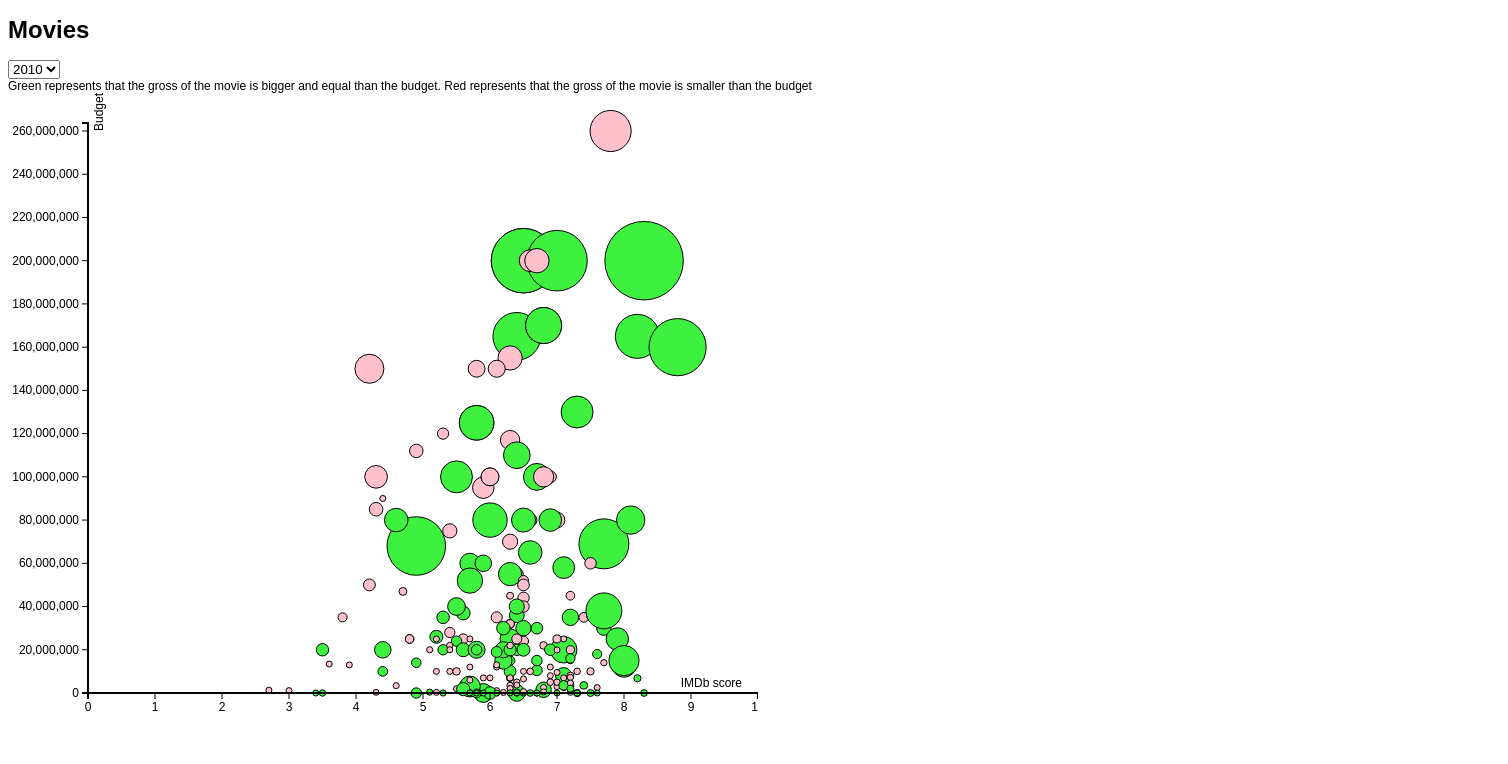
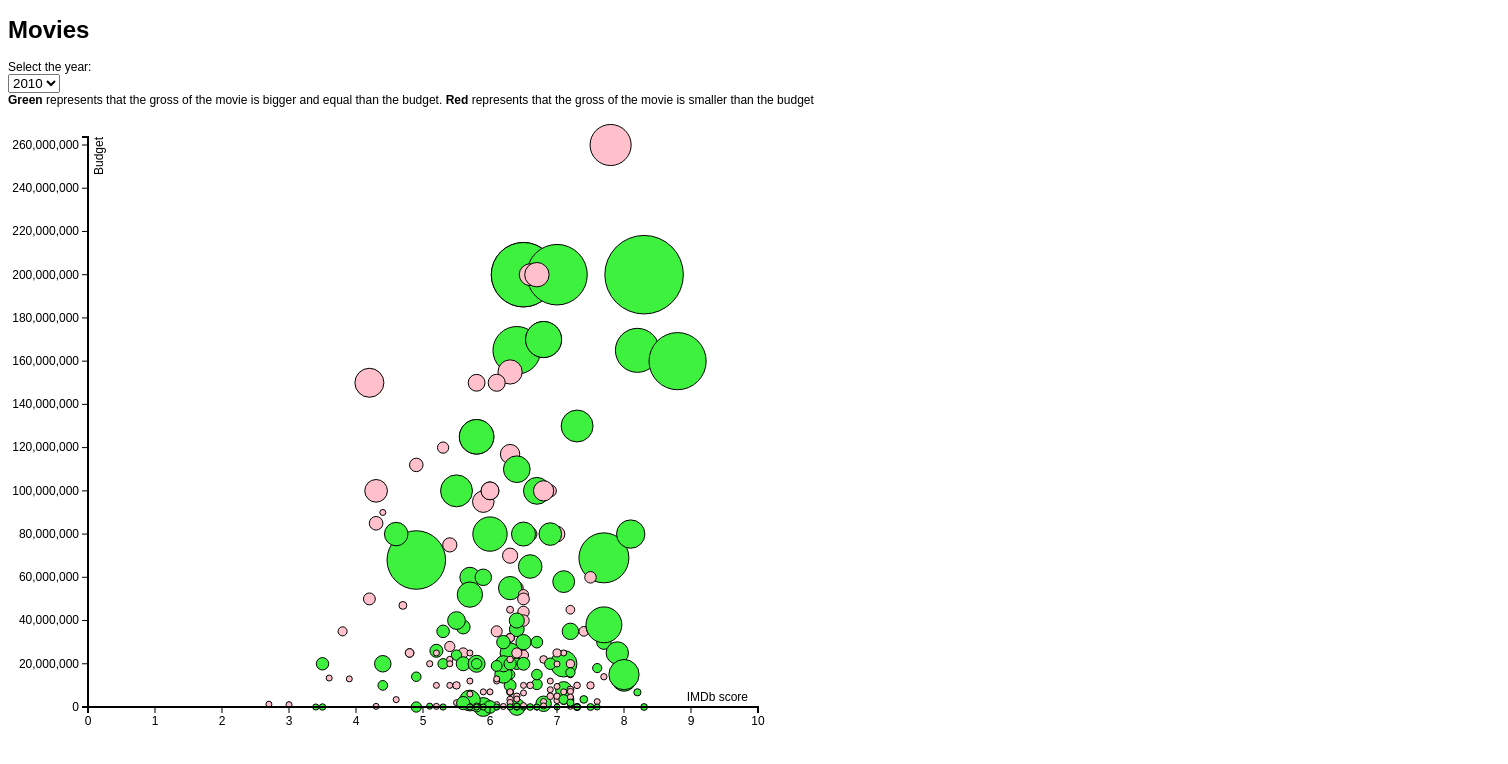
Before and after one commit to sam-lim/P5_dots, a plain HTML site: page index.html in a window 1280 px wide. Shown: the whole page, 1508 px wide, since content can reach past the window. Drawn offline with Linux system fonts and the light colour scheme.

Commit message:
plot final

```diff
--- a/index.html
+++ b/index.html
@@ -3,7 +3,7 @@
 
 <head>
 	<meta charset="UTF-8" />
-	<title>P5</title>
+	<title>P5 Jiyoung Lim & Richard Meing</title>
 	<script type="text/javascript" src="d3.js"></script>
 	<script src="main.js"></script>
 	<style>
@@ -73,6 +73,7 @@
 
 <body>
 	<h1>Movies</h1>
+	<div>Select the year:</div>
 	<select id="dropdown">
 			<option value="2010">2010</option>
 			<option value="2011">2011</option>
@@ -83,8 +84,8 @@
 			<option value="2016">2016</option>
 	</select>
 	<div id = graph>
-		Green represents that the gross of the movie is bigger and equal than the budget.
-		Red represents that the gross of the movie is smaller than the budget
+		<strong>Green</strong> represents that the gross of the movie is bigger and equal than the budget.
+		<Strong>Red</Strong> represents that the gross of the movie is smaller than the budget
 	</div>
 
 	<div id="wrapper">
--- a/main.js
+++ b/main.js
@@ -12,7 +12,7 @@ window.onload = start;
 // the screen) has finished loading.
 function start() {
 
-    var width = 750;
+    var width = 1500;
     var height = 650;
 
     var div = d3.select("body").append("div")
@@ -134,7 +134,7 @@ function start() {
             .call(xAxis) // call the axis generator
             .append("text")
             .attr("class", "label")
-            .attr("x", width - 16)
+            .attr("x", 740)
             .attr("y", -6)
             .style("text-anchor", "end")
             .text("IMDb score");
@@ -147,6 +147,7 @@ function start() {
             .append("text")
             .attr("class", "label")
             .attr("transform", "rotate(-90)")
+            .attr("x", -30)
             .attr("y", 6)
             .attr("dy", ".71em")
             .style("text-anchor", "end")
```
